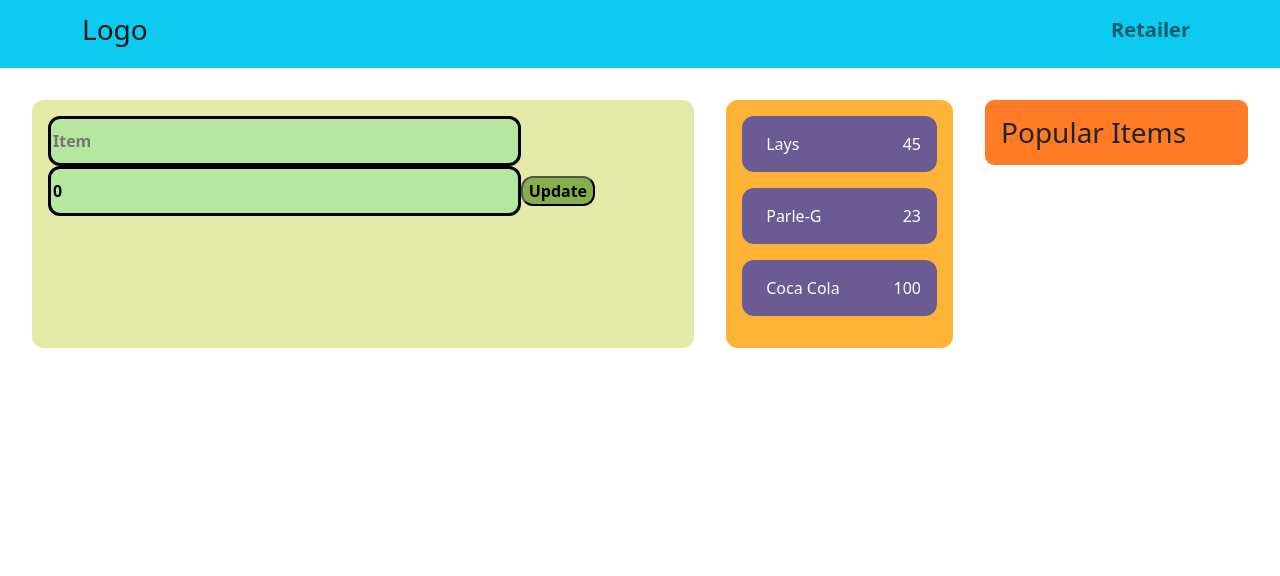
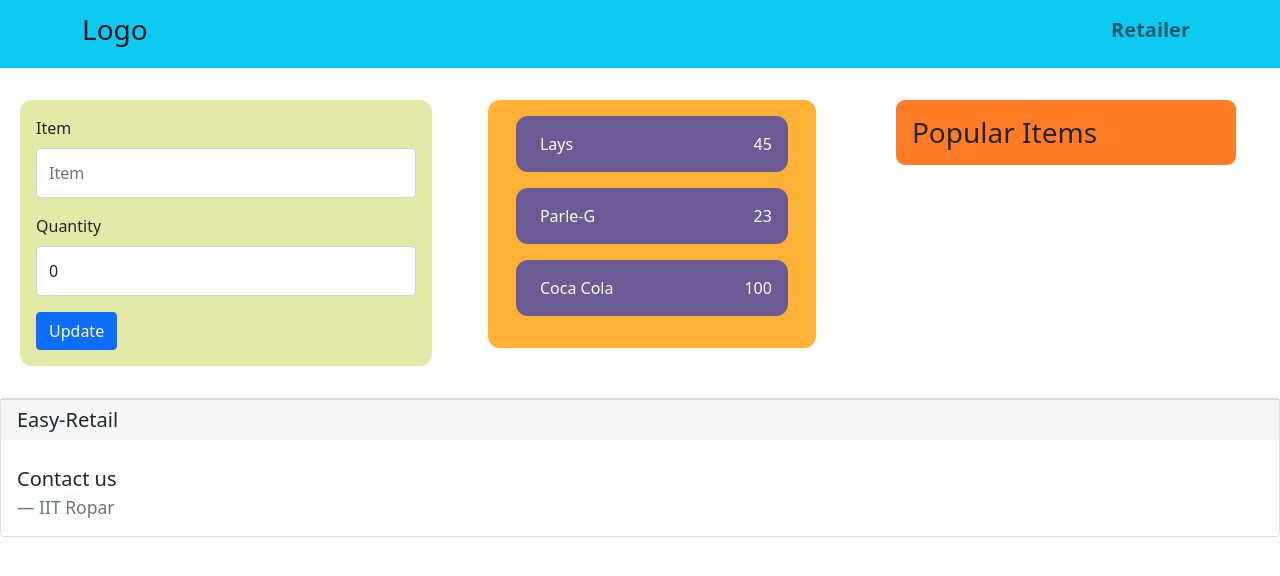
Before and after one commit to akshat1712/Easy-Retailer, a React (Create React App) app in the folder client/: page / in a window 1280 px wide. Shown: the top 576 px of the page. Built offline with nearby package versions, Linux system fonts and the light colour scheme.

Commit message:
retailer_front_end_nearly_complete

```diff
--- a/client/src/App.css
+++ /dev/null
@@ -1,38 +0,0 @@
-.App {
-  text-align: center;
-}
-
-.App-logo {
-  height: 40vmin;
-  pointer-events: none;
-}
-
-@media (prefers-reduced-motion: no-preference) {
-  .App-logo {
-    animation: App-logo-spin infinite 20s linear;
-  }
-}
-
-.App-header {
-  background-color: #282c34;
-  min-height: 100vh;
-  display: flex;
-  flex-direction: column;
-  align-items: center;
-  justify-content: center;
-  font-size: calc(10px + 2vmin);
-  color: white;
-}
-
-.App-link {
-  color: #61dafb;
-}
-
-@keyframes App-logo-spin {
-  from {
-    transform: rotate(0deg);
-  }
-  to {
-    transform: rotate(360deg);
-  }
-}
--- a/client/src/App.js
+++ b/client/src/App.js
@@ -1,15 +1,18 @@
 
 import 'bootstrap/dist/css/bootstrap.min.css';
-import './App.css';
+import './components/styling/styles.css';
 
 import { Header } from './components/Header';
 import { Front } from './components/Front';
+import {Footer} from './components/Footer';
 
+let login=1;
 function App() {
   return (
     <>
-      <Header/>
-      <Front />
+      <Header login={login}/>
+      <Front login={login}/>
+      <Footer/>
     </>
   );
 }
--- a/client/src/components/Footer.js
+++ b/client/src/components/Footer.js
@@ -4,7 +4,7 @@ import Card from 'react-bootstrap/Card';
 export const Footer = () => {
   return (
     <Card>
-      <Card.Header>Footer</Card.Header>
+      <Card.Footer as='h5'>Easy-Retail</Card.Footer>
       <Card.Body>
         <blockquote className="blockquote mb-0">
           <p>
--- a/client/src/components/Front.js
+++ b/client/src/components/Front.js
@@ -7,16 +7,28 @@ import { InventoryAdd } from './retailer/InventoryAdd'
 
 import List from './Shared/List'
 
-import './styling/styles.css'
+import Container from 'react-bootstrap/Container';
+import Row from 'react-bootstrap/Row';
+import Col from 'react-bootstrap/Col'
 
-let login=1;
 
-export const Front = () => {
+export const Front = ( props) => {
   return (
-    <div className='main-container'>
-      {login? <InventoryAdd/>:<Search />}
-      <List login={login}/>
-      <Popular login={login}/>
-    </div>
+    <Container fluid='true'>
+      <Row>
+        <div className='main-container'>
+          <Col>
+            {props.login? <InventoryAdd/>:<Search />}
+          </Col>
+          <Col>
+            <List login={props.login}/>
+          </Col>
+          <Col>
+            <Popular login={props.login}/>
+          </Col>
+        </div>
+      </Row>
+
+    </Container>
   )
 }
--- a/client/src/components/Header.js
+++ b/client/src/components/Header.js
@@ -1,14 +1,12 @@
 import React from 'react'
 
 import Container from 'react-bootstrap/Container';
-import Nav from 'react-bootstrap/Nav';
+
 import Navbar from 'react-bootstrap/Navbar';
 
-// import './styling/Header.css';
 
-export const Header = () => {
+export const Header = (props) => {
 
-  let login=1;
 
   return (
     <Navbar bg="info" variant="light" sticky="top" expand="lg">
@@ -20,7 +18,7 @@ export const Header = () => {
           <Navbar.Text className='mx-2' >
             <h5>
               <b>
-                { login? 'Retailer': 'Customer'}
+                { props.login? 'Retailer': 'Customer'}
               </b>
             </h5>
           </Navbar.Text>
--- a/client/src/components/Shared/List.js
+++ b/client/src/components/Shared/List.js
@@ -1,5 +1,9 @@
 import React from 'react'
 import ListItem from './ListItem'
+
+import Container from 'react-bootstrap/Container';
+import Row from 'react-bootstrap/Row';
+import Col from 'react-bootstrap/Col'
 
 const retailer=[
     {
@@ -42,9 +46,11 @@ export const List = (props) => {
     });
 
     return (
-        <div className='list-container'>
-            {Array}
-        </div>
+        <Container>
+            <div className='list-container'>
+                {Array}
+            </div>
+        </Container>
     )
 }
 
--- a/client/src/components/Shared/ListItem.js
+++ b/client/src/components/Shared/ListItem.js
@@ -1,8 +1,12 @@
 import React from "react";
+import Container from 'react-bootstrap/Container';
+import Row from 'react-bootstrap/Row';
 
 export default function ListItem(props) {
     console.log(props);
   return (
+    <Container>
+      <Row>
       <div className="info-container">
         <div className="name-container">
 
@@ -31,5 +35,8 @@ export default function ListItem(props) {
         </div>
 
       </div>
+
+      </Row>
+    </Container>
   );
 }
--- a/client/src/components/Shared/Popular.js
+++ b/client/src/components/Shared/Popular.js
@@ -1,17 +1,27 @@
 import React from 'react'
+import Container from 'react-bootstrap/Container';
+import Row from 'react-bootstrap/Row';
+import Col from 'react-bootstrap/Col'
+
 
 export default function Popular( {login})
 {
     return (
+        <Container fluid>
             <div className='pop-container'>
+                <Row>
                     <div className="popular">
                         <h3 id='pop-items'>Popular Items</h3>
                     </div>
 
+                </Row>
+                <Row>
                     {!login?
                     <div className="popular">
                         <h3 id='pop-retailers'>Popular Retailers</h3>
                     </div>: <></> }
+                </Row>
             </div>
+        </Container>
     )
 }
--- a/client/src/components/retailer/InventoryAdd.js
+++ b/client/src/components/retailer/InventoryAdd.js
@@ -1,4 +1,7 @@
 import React, {useState} from 'react'
+import Button from 'react-bootstrap/Button';
+import Form from 'react-bootstrap/Form';
+
 
 export const InventoryAdd = () => {
 
@@ -21,15 +24,27 @@ export const InventoryAdd = () => {
     }
 
     return (
-        <div className='search-container'>
 
-            <form className='item-container'>
-                <input id="item" type="text" placeholder='Item' value={item} onChange={handleItem}/>
-                <input id="quantity" type="number" placeholder='Quantity' value={quantity} onChange={handlequantity} />
-                <button className='search' onClick={handlesearch}>Update</button>
-            </form>
+    <div className='search-container'>
+        <Form>
 
-        </div>
+            <Form.Group className="mb-3" controlId="formBasicEmail" >
+                <Form.Label>Item</Form.Label>
+                <Form.Control type="text" placeholder="Item" value={item} onChange={handleItem} />
+            </Form.Group>
+
+            <Form.Group className="mb-3" controlId="formBasicPassword" >
+                <Form.Label>Quantity</Form.Label>
+                <Form.Control type="number" placeholder="Quantity" value={quantity} onChange={handlequantity}/>
+            </Form.Group>
+
+            <Button variant="primary" onClick={handlesearch}>
+                Update
+            </Button>
+
+        </Form>
+    </div>
+
     )
 
 }
```
Lines whose indentation alone changed are shown as unchanged.
